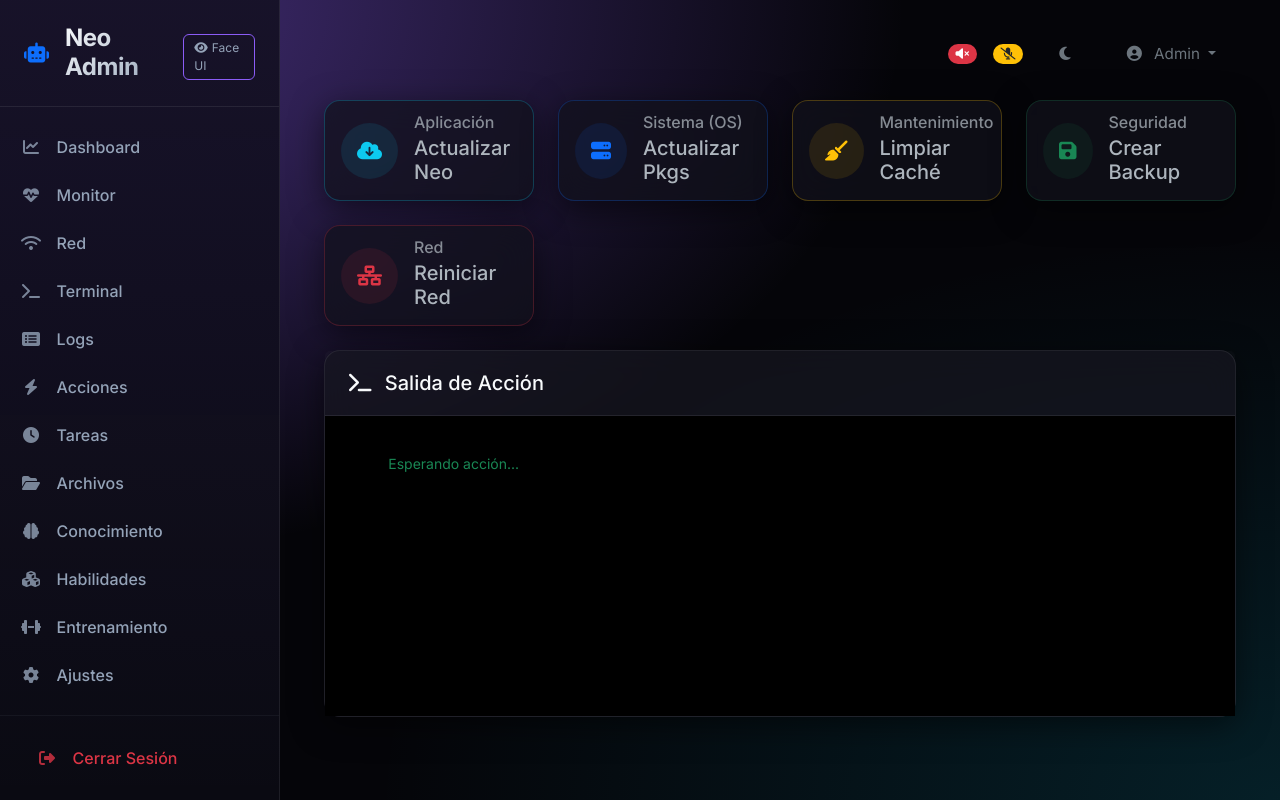
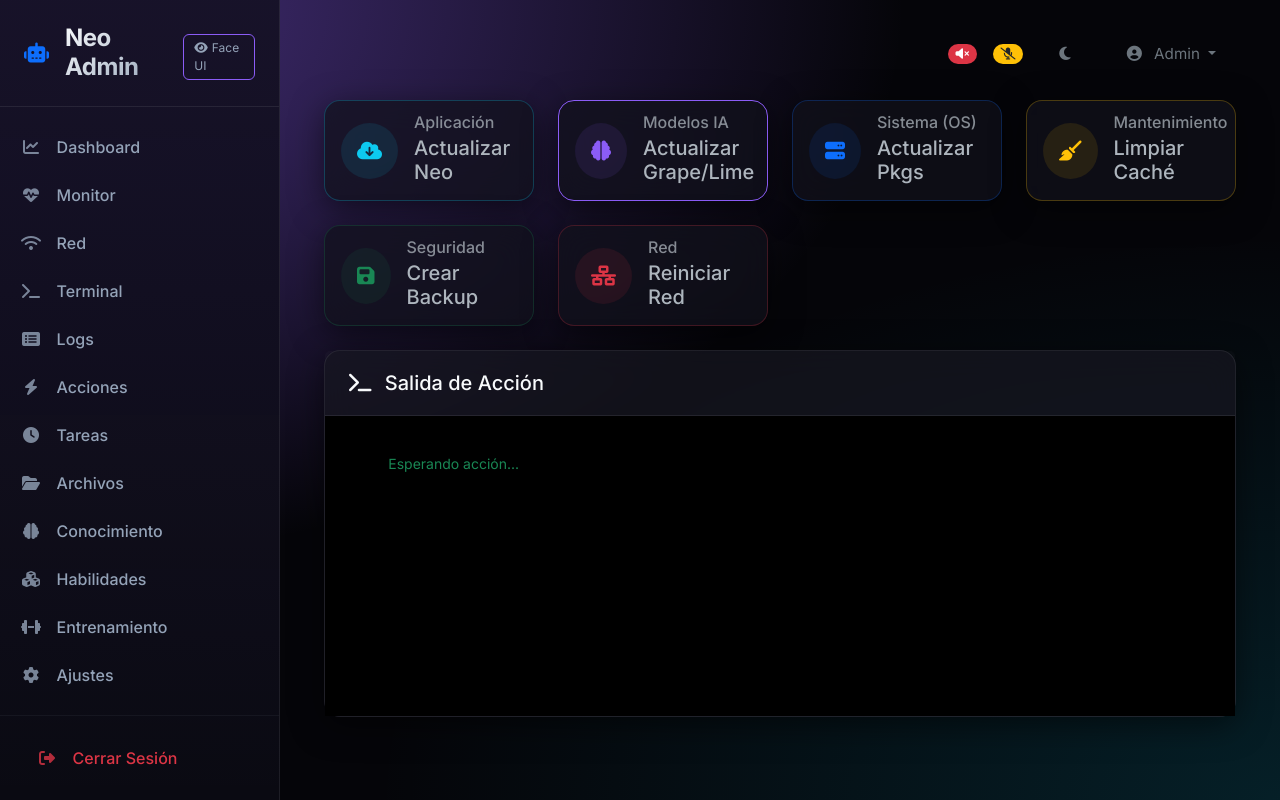
Before and after one commit to OpenMacedonIA/TangerineUI, a Flask app: template templates/actions.html in a window 1280 px wide. Run offline with Flask 3, Linux system fonts and the light colour scheme; the template is opened without the code that fills it, so the values that code supplies are empty; some libraries are stand-ins or nearby versions.

Commit message:
modified:   templates/actions.html 	modified:   templates/base.html

```diff
--- a/templates/actions.html
+++ b/templates/actions.html
@@ -12,6 +12,22 @@
                 <div>
                     <h6 class="card-subtitle mb-1 text-muted">Aplicación</h6>
                     <h5 class="card-title mb-0">Actualizar Neo</h5>
+                </div>
+            </div>
+        </div>
+    </div>
+
+    <!-- Model Update (Grape & Lime) -->
+    <div class="col-md-6 col-lg-3">
+        <div class="card h-100 border-purple border-opacity-25 hover-card" onclick="runAction('update_models')"
+            style="cursor: pointer; --bs-border-opacity: .25 !important; border-color: #8b5cf6 !important;">
+            <div class="card-body d-flex align-items-center">
+                <div class="rounded-circle p-3 me-3" style="background-color: rgba(139, 92, 246, 0.1);">
+                    <i class="fas fa-brain fa-lg" style="color: #8b5cf6;"></i>
+                </div>
+                <div>
+                    <h6 class="card-subtitle mb-1 text-muted">Modelos IA</h6>
+                    <h5 class="card-title mb-0">Actualizar Grape/Lime</h5>
                 </div>
             </div>
         </div>
--- a/templates/base.html
+++ b/templates/base.html
@@ -421,7 +421,7 @@
         <div class="display-1 mb-4 text-primary">
             <i class="fas fa-circle-notch fa-spin"></i>
         </div>
-        <h2 class="h3 fw-bold mb-2">Conectando con COLEGA...</h2>
+        <h2 class="h3 fw-bold mb-2">Conectando con WatermelonD...</h2>
         <p class="text-muted" id="overlay-msg">El sistema se está actualizando o reiniciando.</p>
     </div>
 
@@ -556,7 +556,7 @@
                             if (isOffline) {
                                 isOffline = false;
                                 document.getElementById('connection-overlay').classList.add('d-none');
-                                notify("Sistema Online", "Conexión con COLEGA restablecida.", "success");
+                                notify("Sistema Online", "Conexión con WatermelonD restablecida.", "success");
                                 // Optional logic to reload if state is stale, but preserving state nicely is better.
                                 // location.reload();
                             }
```
